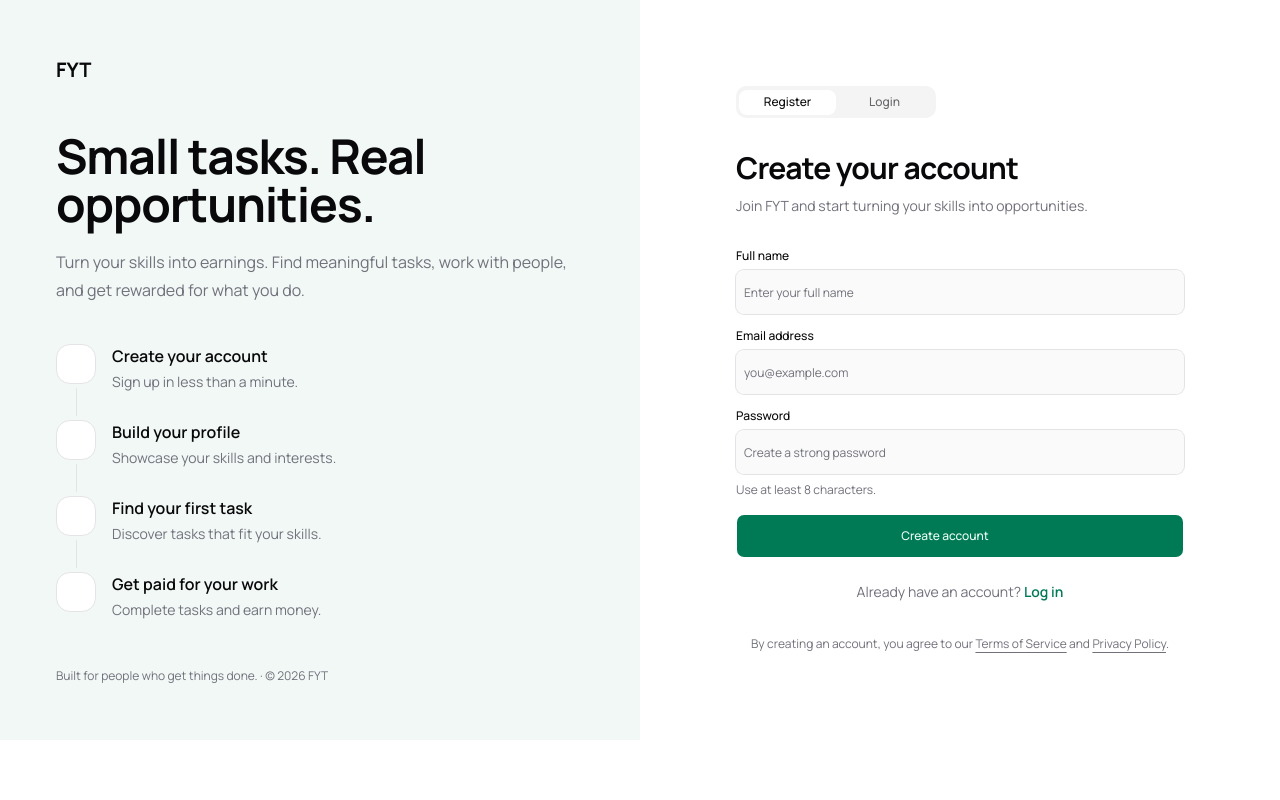
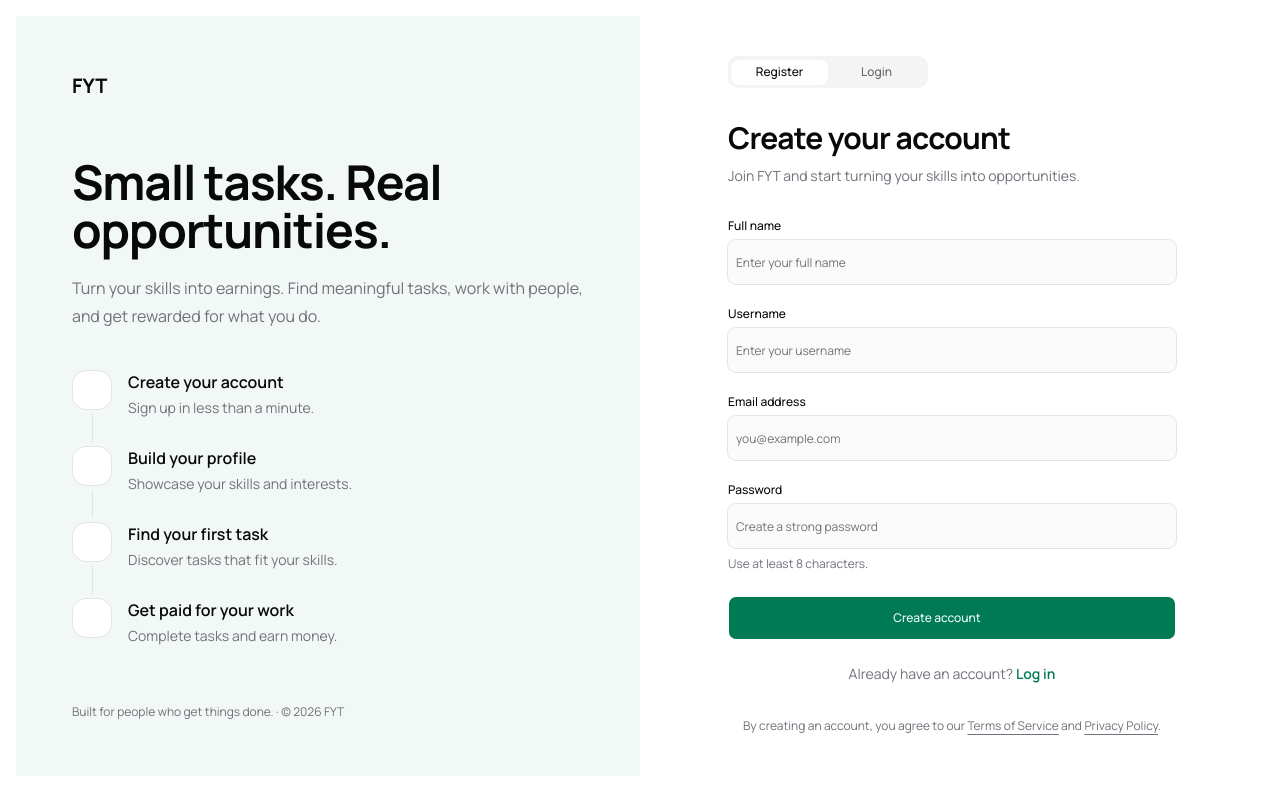
Before and after one commit to va1bhavx/fyt-frontend, a Next.js app: page /auth in a window 1280 px wide. Built offline with nearby package versions, Linux system fonts and the light colour scheme; some icons are missing.

Commit message:
fix: fixed auth screens

```diff
--- a/app/(auth)/layout.tsx
+++ b/app/(auth)/layout.tsx
@@ -6,7 +6,7 @@ export default function AuthLayout({
   children: ReactNode
 }>) {
   return (
-    <section className="">
+    <section className="p-0 md:p-4">
       <div className="mx-auto w-full">{children}</div>
     </section>
   )
--- a/features/(auth)/auth-form.tsx
+++ b/features/(auth)/auth-form.tsx
@@ -29,7 +29,7 @@ export function AuthForm({ mode }: AuthFormProps) {
 
       {/* Move your existing Google button and separator here. */}
 
-      <form className="space-y-4">
+      <form className="space-y-6">
         {!isLogin && (
           <div className="space-y-2">
             {/* Keep your existing full-name Label and Input here. */}
@@ -40,6 +40,23 @@ export function AuthForm({ mode }: AuthFormProps) {
                 name="name"
                 placeholder="Enter your full name"
                 autoComplete="name"
+                required
+                className="h-11"
+              />
+            </div>
+          </div>
+        )}
+
+        {!isLogin && (
+          <div className="space-y-2">
+            {/* Keep your existing full-name Label and Input here. */}
+            <div className="space-y-2">
+              <Label htmlFor="username">Username</Label>
+              <Input
+                id="username"
+                name="username"
+                placeholder="Enter your username"
+                autoComplete="username"
                 required
                 className="h-11"
               />
```
